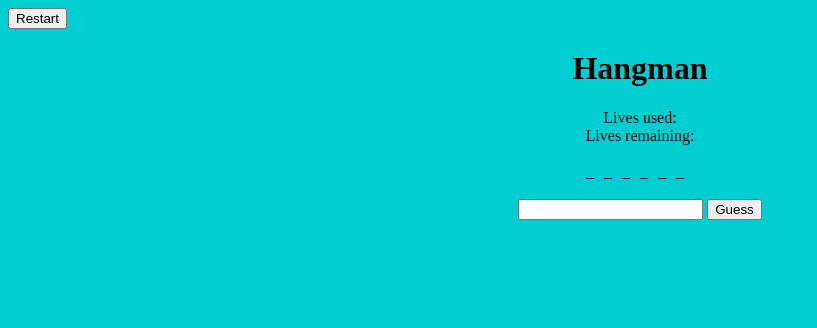
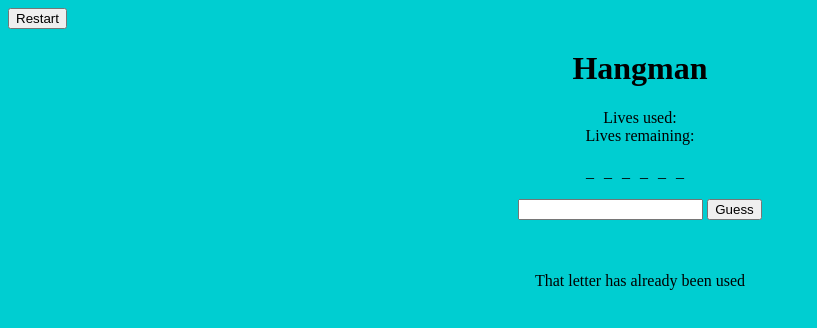
Before and after one commit to GeorgeBeckwith/Hangman, a plain HTML site: page Index.html in a window 1280 px wide. Both pictures are taken after a click on the button "Guess". Shown: the whole page, without its empty margins (0-817 px from the left). Drawn offline with nearby package versions, Linux system fonts and the light colour scheme.

Commit message:
Allow user to only input the wrong character once and ouputs the word if they lost

```diff
--- a/Index.html
+++ b/Index.html
@@ -29,6 +29,8 @@
         <div id="failedChar" align="middle"></div>
         <div id="gameWon" align="middle"></div>
         <div id="gameLost" align="middle"></div>
+        <p id="answer" align="middle"> </p>
+        <p id="usedWord" align="middle"> </p>
         <br />
         <br />
         <div align="center">
--- a/js/main.js
+++ b/js/main.js
@@ -41,8 +41,6 @@ function userGuess() {
 //Make the enter button submit the text field.
 document.getElementById("userGuess").addEventListener("keydown", function(event) {
     if (event.keyCode == 13) {
-        //console.log("")
-
         userGuess()
     }
 });
@@ -54,8 +52,10 @@ function checkGuess(guess) {
     var lowercaseGuess = guess.toLowerCase();
     var guessIndex = targetWordState.indexOf(lowercaseGuess);
 
+    if (letterAlreadyUsed > -1) {
+    document.getElementById("usedWord").innerHTML  = "";
     //console.log("Guess Index: " + guessIndex)
-
+    }
     if (guessIndex > -1)
     {
         //Check off letters from targetState
@@ -63,8 +63,6 @@ function checkGuess(guess) {
 
         //Set char at on game word (guessIndex) to be guess.
         gameWord = setCharAt(gameWord, guessIndex, guess)
-
-        //Update the game word with the letter that the user has guessed.
 
         //Set innerHTML of letters container to be gameWord.
         document.getElementById("letters-container").innerHTML = gameWord;
@@ -75,10 +73,16 @@ function checkGuess(guess) {
 
         if (gameWord.toLowerCase() == targetWord.toLowerCase()){
             document.getElementById("gameWon").innerHTML = "Game Won!";
-
             textStop()
         }
     } else {
+
+        var letterAlreadyUsed = notInWord.indexOf(guess)
+        //console.log('Not in word is: ' + notInWord + " and the guess: " + guess + " has an index of: " + letterAlreadyUsed)
+        if (letterAlreadyUsed > -1) {
+            document.getElementById("usedWord").innerHTML  = "That letter has already been used";
+        } else {
+
             //Make the guessCount increment every time that the user gets a letter wrong.
             functionsArray[guessCount]()
             guessCount = guessCount + 1;
@@ -86,20 +90,20 @@ function checkGuess(guess) {
             notInWord = notInWord + guess;
             document.getElementById("failedChar").innerHTML = "Used Characters: " + notInWord;
 
-        //When the user gets 6 attempts wrong it will end the game.
+            //When the user gets 11 attempts wrong it will end the game.
             document.getElementById("lives-remain").innerHTML = (11 - guessCount);
             document.getElementById("lives-used").innerHTML = guessCount;
 
             if (guessCount == 11) {
-            document.getElementById("gameLost").innerHTML = "Game Lost!";
-
+                document.getElementById("answer").innerHTML = "The word was " + targetWord;
+                document.getElementById("gameLost").innerHTML = "Game Lost!" ;
                 textStop()
-
+                }
             }
         }
     }
 
-//The index that the user has guessed is then replaced with a underscore call at setCharAt (line: 74)
+//The index that the user has guessed is then replaced with a underscore call at setCharAt (line: 64)
 function setCharAt(str,index,chr) {
     if(index > str.length-1) return str;
         return str.substr(0,index) + chr + str.substr(index+1);
@@ -110,8 +114,6 @@ function textStop() {
     if (guessCount == 11, gameWord == targetWord);
         document.getElementById("userGuess").disabled = true;
 }
-
-
 
 //Canvas Hangman
 //
@@ -129,6 +131,16 @@ var functionsArray = [
     hangmanLeftArm,
     hangmanRightArm
 ]
+
+var c = document.getElementById("hangmanCanvas");
+var canvasWidth = c.width
+var canvasHeight = c.height
+var headCenterY = 100
+var headRadius = 35
+var legEndY = 400
+var armStartX = 250
+var armStartY = 200
+var armHeight = 200
 
 //Stand Bottom
 function hangmanStandBottom(){
```
Lines whose indentation alone changed are shown as unchanged.
